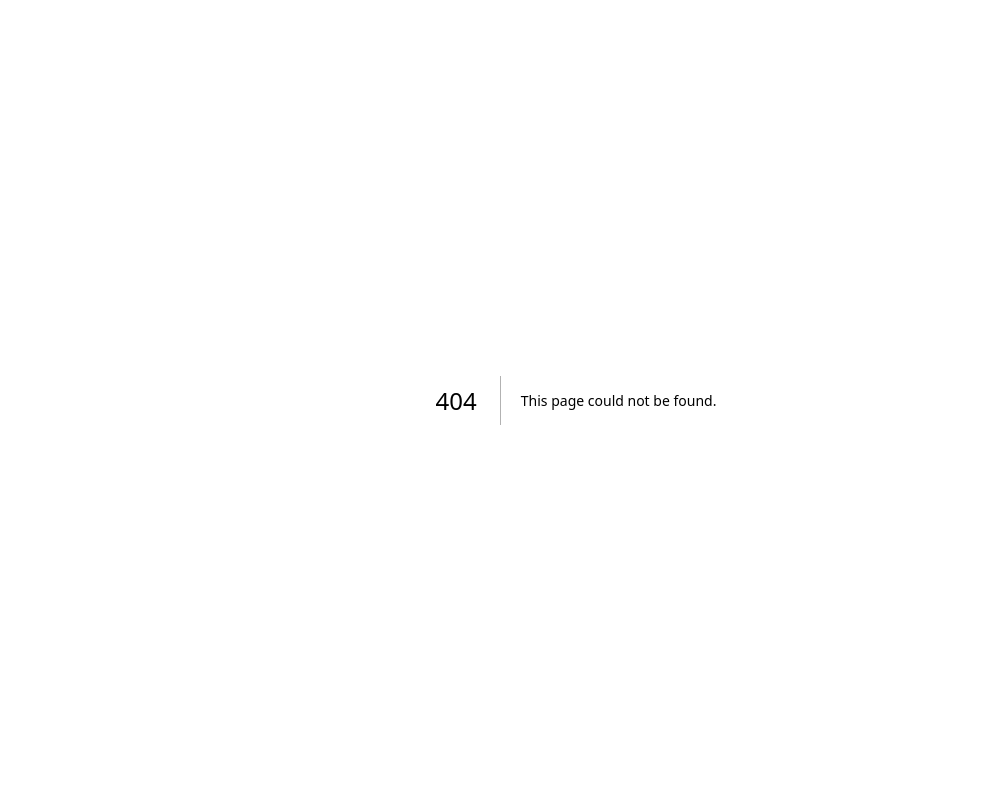
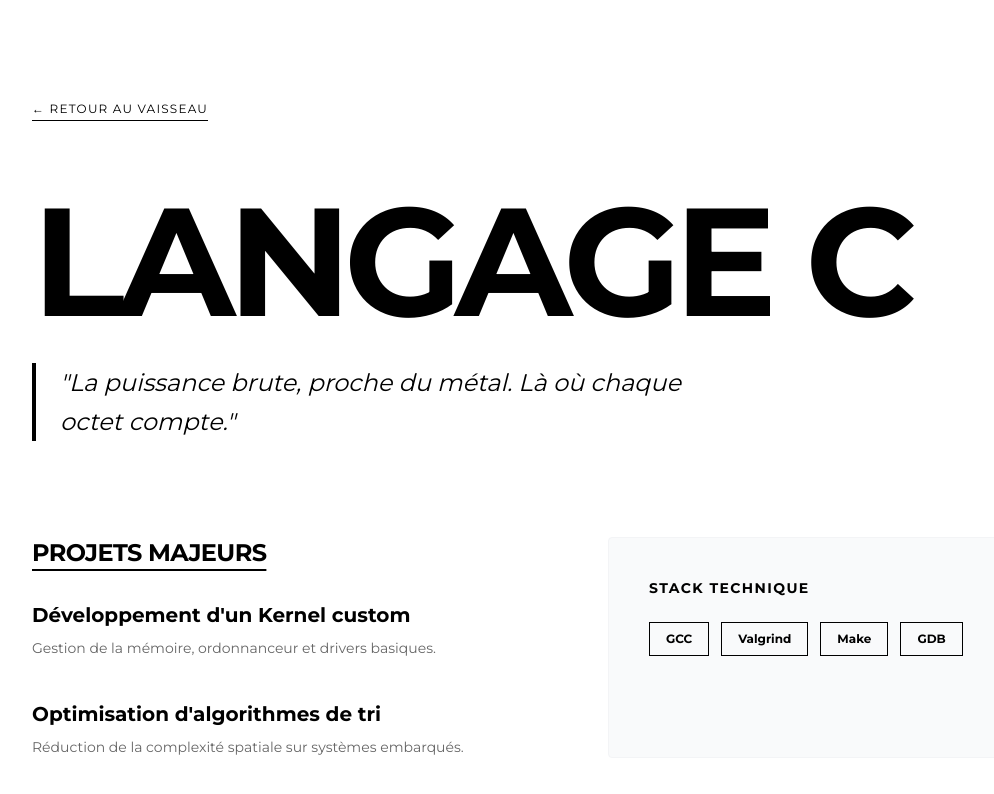
Before and after one commit to Jsamuel79/Jsamuel79.github.io, a Next.js app: page /skills/c in a window 1280 px wide. Before the commit this address had no page. Shown: the top 794 px of the page, without its empty margins (64-1058 px from the left). Built offline with nearby package versions, Linux system fonts and the light colour scheme.

Commit message:
[ADD] Skills / C page

```diff
--- /dev/null
+++ b/src/app/skills/c/page.js
@@ -0,0 +1,81 @@
+'use client'
+
+import { useEffect, useState } from 'react'
+import Link from 'next/link'
+
+export default function CExperience() {
+  const [isRevealed, setIsRevealed] = useState(false)
+
+  useEffect(() => {
+    // Petit délai pour s'assurer que l'écran blanc de la page précédente
+    // est bien là avant de faire apparaître le texte
+    const timer = setTimeout(() => setIsRevealed(true), 100)
+    return () => clearTimeout(timer)
+  }, [])
+
+  return (
+    <main className="min-h-screen bg-white text-black p-10 md:p-24 overflow-x-hidden">
+
+      {/* LE CONTENU : Apparition fluide (Smooth Reveal) */}
+      <div
+        className={`max-w-7xl mx-auto transition-all duration-1000 ease-out
+          ${isRevealed ? 'opacity-100 translate-y-0' : 'opacity-0 translate-y-12'}`}
+      >
+        <nav className="mb-20">
+          <Link href="/" className="text-xs uppercase tracking-widest border-b border-black pb-1 hover:text-gray-500 transition-colors">
+            ← Retour au vaisseau
+          </Link>
+        </nav>
+
+        <header className="max-w-4xl">
+          <h1 className="text-[12vw] font-black leading-[0.8] uppercase mb-10 tracking-tighter">
+            Langage C
+          </h1>
+          <p className="text-xl md:text-2xl max-w-2xl leading-relaxed italic border-l-4 border-black pl-6">
+            "La puissance brute, proche du métal. Là où chaque octet compte."
+          </p>
+        </header>
+
+        <section className="mt-24 grid grid-cols-1 md:grid-cols-2 gap-16">
+          <div>
+            <h3 className="font-bold text-2xl mb-8 uppercase tracking-tight underline underline-offset-8">
+              Projets Majeurs
+            </h3>
+            <ul className="space-y-10">
+              <li className="group">
+                <h4 className="font-bold text-xl group-hover:pl-2 transition-all duration-300">
+                  Développement d'un Kernel custom
+                </h4>
+                <p className="text-sm opacity-60 mt-2 leading-relaxed">
+                  Gestion de la mémoire, ordonnanceur et drivers basiques.
+                </p>
+              </li>
+              <li className="group">
+                <h4 className="font-bold text-xl group-hover:pl-2 transition-all duration-300">
+                  Optimisation d'algorithmes de tri
+                </h4>
+                <p className="text-sm opacity-60 mt-2 leading-relaxed">
+                  Réduction de la complexité spatiale sur systèmes embarqués.
+                </p>
+              </li>
+            </ul>
+          </div>
+
+          <div className="bg-gray-50 p-10 border border-gray-100 rounded-sm">
+            <h3 className="font-bold mb-6 uppercase text-sm tracking-widest">Stack Technique</h3>
+            <div className="flex flex-wrap gap-3">
+              {['GCC', 'Valgrind', 'Make', 'GDB'].map((tool) => (
+                <span
+                  key={tool}
+                  className="px-4 py-2 border border-black text-xs font-bold hover:bg-black hover:text-white transition-all cursor-default"
+                >
+                  {tool}
+                </span>
+              ))}
+            </div>
+          </div>
+        </section>
+      </div>
+    </main>
+  )
+}
--- a/src/components/js/Constellation.js
+++ b/src/components/js/Constellation.js
@@ -1,4 +1,6 @@
 'use client'
+import { useState } from 'react'
+import { useRouter } from 'next/navigation'
 
 const SKILLS = [
   { id: 1, name: 'Rust', x: 20, y: 30, color: '#3b82f6' },
@@ -10,19 +12,30 @@ const SKILLS = [
   { id: 7, name: 'Linux', x: 25, y: 80, color: '#93c5fd' },
 ];
 
-// Définit quelles compétences sont reliées entre elles (par ID)
 const CONNECTIONS = [
-  [1, 2], [2, 3], [1, 3], // Triangle système
-  [4, 5], // Duo Web
-  [6, 7], // Duo Ops
-  [3, 4], // Pont Système -> Web
+  [1, 2], [2, 3], [1, 3],
+  [4, 5],
+  [6, 7],
+  [3, 4],
 ];
 
 export default function Constellation() {
+  const router = useRouter()
+  const [selectedId, setSelectedId] = useState(null)
+
+  const handleLaunch = (skill) => {
+    setSelectedId(skill.id)
+
+    // On attend que l'étoile ait fini de recouvrir l'écran (1s)
+    setTimeout(() => {
+      router.push(`/skills/${skill.name.toLowerCase().replace('.', '')}`)
+    }, 800)
+  }
+
   return (
     <div className="relative w-full h-[60vh] max-w-5xl mx-auto">
-      {/* SVG pour les lignes de connexion */}
-      <svg className="absolute inset-0 w-full h-full pointer-events-none">
+      {/* SVG : On le cache si une étoile est sélectionnée */}
+      <svg className={`absolute inset-0 w-full h-full pointer-events-none transition-opacity duration-500 ${selectedId ? 'opacity-0' : 'opacity-100'}`}>
         {CONNECTIONS.map(([startId, endId], index) => {
           const start = SKILLS.find(s => s.id === startId);
           const end = SKILLS.find(s => s.id === endId);
@@ -39,24 +52,49 @@ export default function Constellation() {
         })}
       </svg>
 
-      {/* Les points (Skills) */}
-      {SKILLS.map((skill) => (
+      {SKILLS.map((skill) => {
+        const isTarget = selectedId === skill.id;
+        const isOther = selectedId !== null && !isTarget;
+
+        return (
           <div
             key={skill.id}
-          className="absolute group cursor-pointer"
-          style={{ top: `${skill.y}%`, left: `${skill.x}%`, transform: 'translate(-50%, -50%)' }}
+            onClick={() => !selectedId && handleLaunch(skill)}
+            className={`absolute group cursor-pointer transition-all duration-700
+              ${isOther ? 'opacity-0 scale-0' : 'opacity-100'}`}
+            style={{
+              top: `${skill.y}%`,
+              left: `${skill.x}%`,
+              transform: 'translate(-50%, -50%)',
+              zIndex: isTarget ? 100 : 10
+            }}
           >
-          {/* Point brillant */}
-          <div className="w-3 h-3 bg-white rounded-full shadow-[0_0_15px_rgba(255,255,255,0.8)] group-hover:scale-150 transition-transform duration-300"></div>
-
-          {/* Nom du skill */}
-          <div className="absolute top-6 left-1/2 -translate-x-1/2 opacity-50 group-hover:opacity-100 transition-opacity">
+             {/* Le point (étoile) */}
+<div
+  className={`
+    bg-white rounded-full transition-all
+    ${isTarget
+      ? 'fixed top-1/2 left-1/2 w-[500vmax] h-[500vmax] -translate-x-1/2 -translate-y-1/2 z-100 duration-1500 ease-in'
+      : 'w-3 h-3 shadow-[0_0_15px_rgba(255,255,255,0.8)] group-hover:scale-150 duration-2000 ease-out'}
+  `}
+  style={{
+    transform: isTarget ? 'translate(-50%, -50%)' : '',
+    // Cette ligne est le secret pour bloquer l'animation à la fin
+    transitionFillMode: 'forwards'
+  }}
+/>
+            {/* Le texte du skill */}
+            <div className={`
+              absolute top-6 left-1/2 -translate-x-1/2 transition-opacity duration-300
+              ${selectedId ? 'opacity-0' : 'opacity-50 group-hover:opacity-100'}
+            `}>
               <span className="text-[10px] tracking-[0.3em] uppercase whitespace-nowrap text-white">
                 {skill.name}
               </span>
             </div>
           </div>
-      ))}
+        );
+      })}
     </div>
   )
 }
```
Lines whose indentation alone changed are shown as unchanged.
